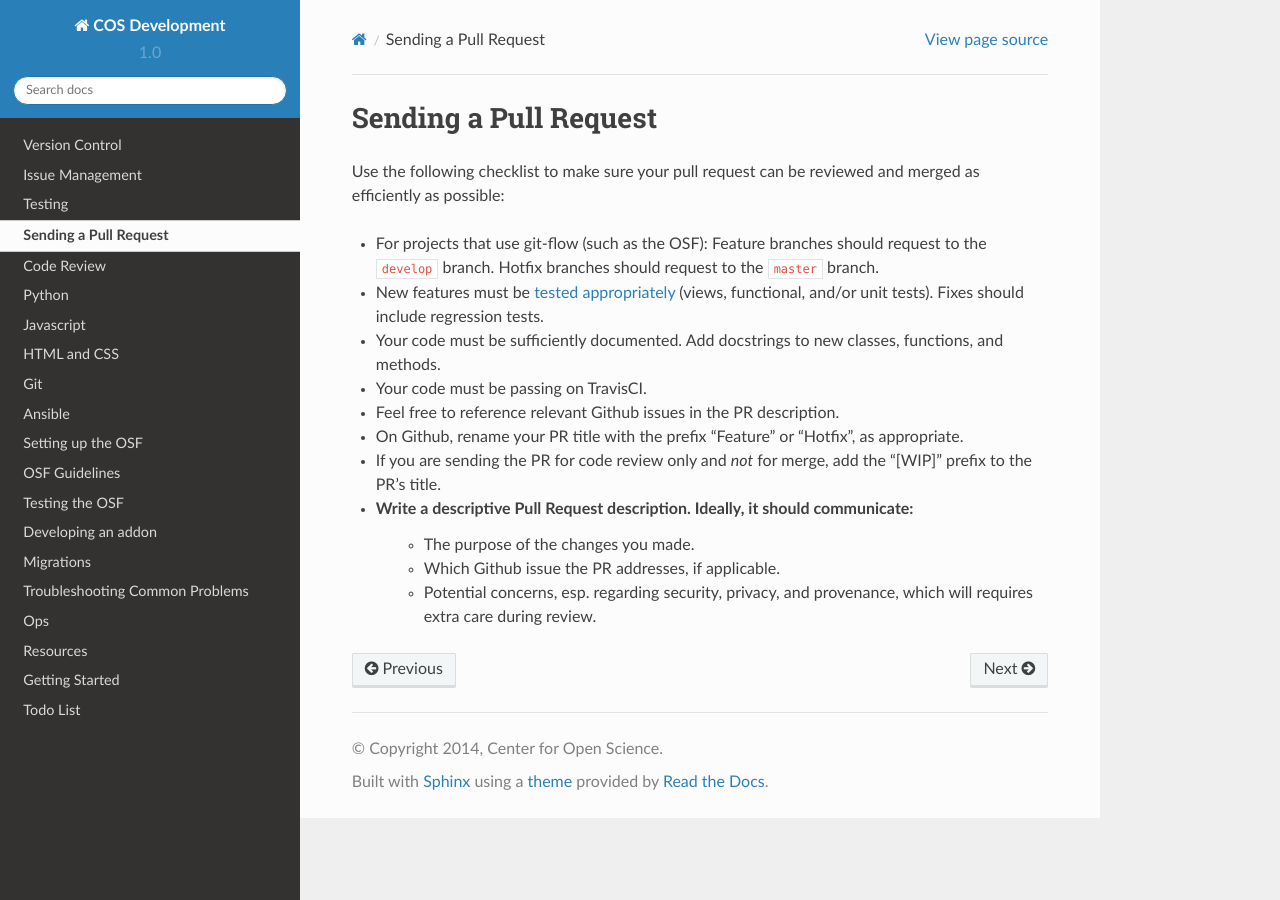
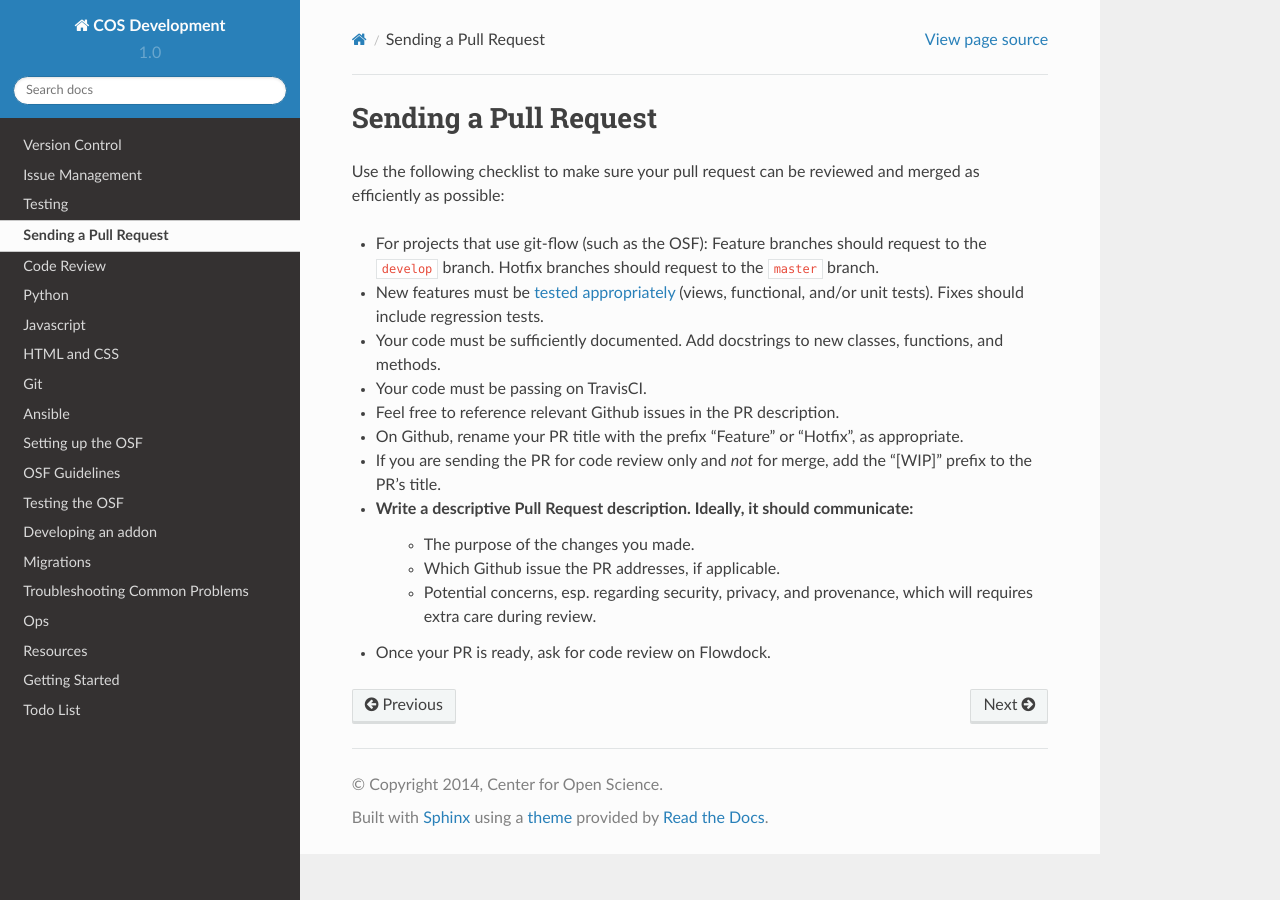
Before and after one commit to CenterForOpenScience/COSDev, a Sphinx documentation site: the page built from docs/process/pull_requests.rst, in a window 1280 px wide. Built offline with Sphinx 7.4.7 and the Read the Docs theme 2.0.0, drawn with Linux system fonts in a browser that asks for light colours.

Commit message:
Code reviews should be requested on flowdock

```diff
--- a/docs/process/pull_requests.rst
+++ b/docs/process/pull_requests.rst
@@ -16,3 +16,4 @@ Use the following checklist to make sure your pull request can be reviewed and m
     - The purpose of the changes you made.
     - Which Github issue the PR addresses, if applicable.
     - Potential concerns, esp. regarding security, privacy, and provenance, which will requires extra care during review.
+- Once your PR is ready, ask for code review on Flowdock.
```
